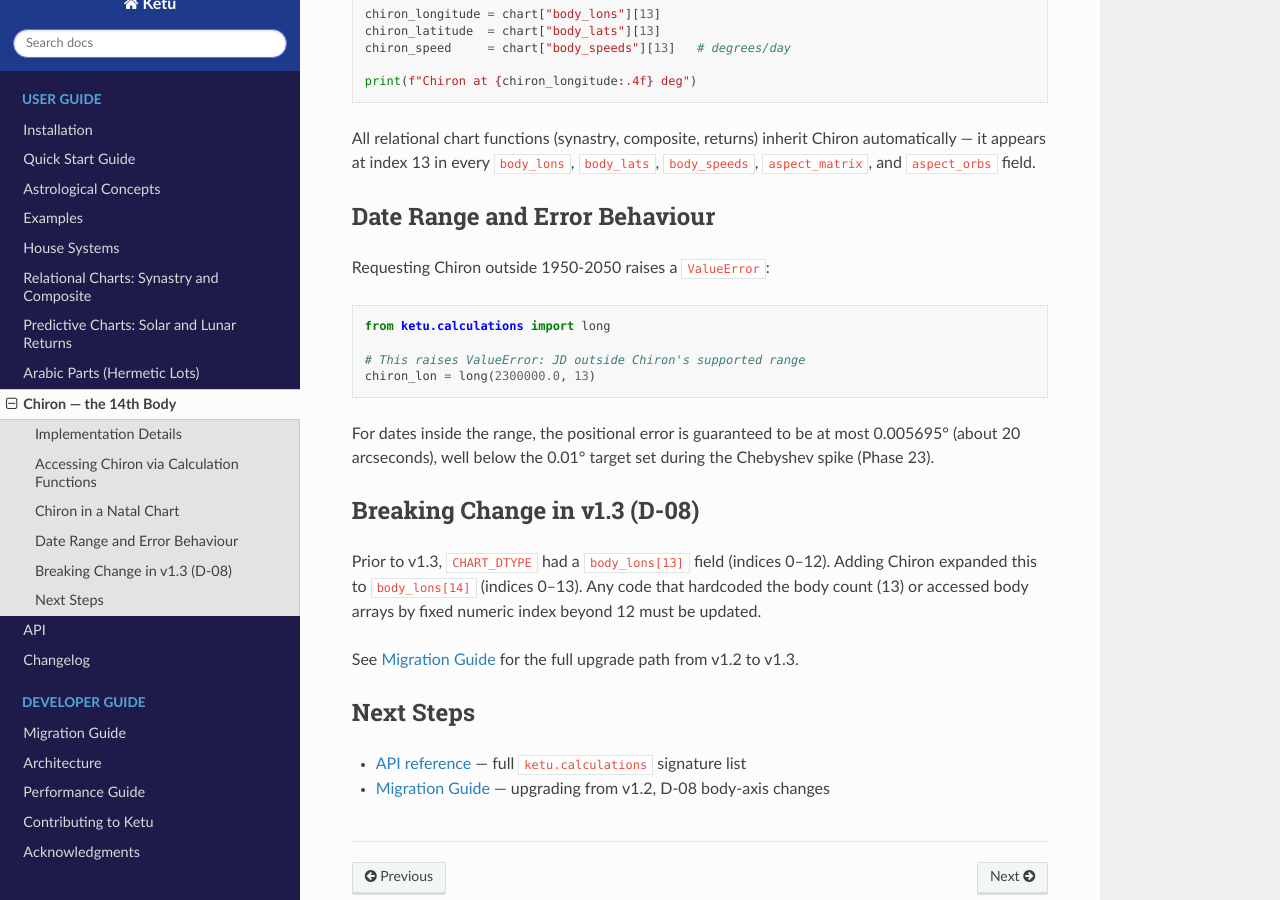
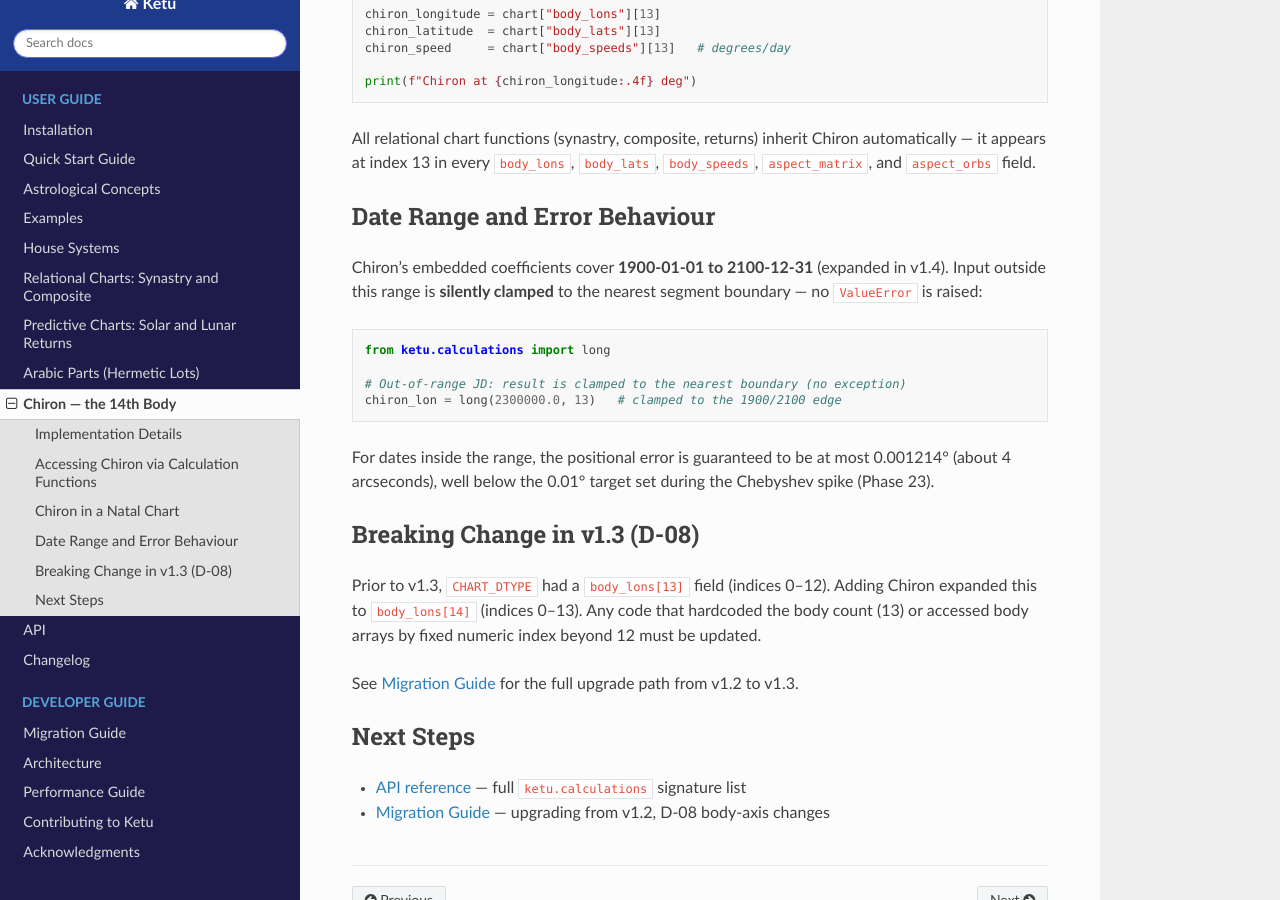
Before and after one commit to alkimya/ketu, a Sphinx documentation site: the page built from docs/source/chiron.md, in a window 1280 px wide and 900 px high, scrolled down 1339 px. Built offline with Sphinx 7.4.7 and the Read the Docs theme 3.1.0, drawn with Linux system fonts in a browser that asks for light colours.

Commit message:
docs(31-05): rewrite chiron.md Date Range section — clamping not ValueError
- Remove ValueError code example (behavior changed in Phase 30)
- Document silent clamping to nearest segment boundary
- Update range to 1900-2100 and accuracy to 0.001214° in the section prose
- No stale 1950/2050/0.005695/ValueError remains in the file

````diff
--- a/docs/source/chiron.md
+++ b/docs/source/chiron.md
@@ -61,16 +61,16 @@ All relational chart functions (synastry, composite, returns) inherit Chiron aut
 
 ## Date Range and Error Behaviour
 
-Requesting Chiron outside 1950-2050 raises a `ValueError`:
+Chiron's embedded coefficients cover **1900-01-01 to 2100-12-31** (expanded in v1.4). Input outside this range is **silently clamped** to the nearest segment boundary — no `ValueError` is raised:
 
 ```python
 from ketu.calculations import long
 
-# This raises ValueError: JD outside Chiron's supported range
-chiron_lon = long(2300000.0, 13)
+# Out-of-range JD: result is clamped to the nearest boundary (no exception)
+chiron_lon = long(2300000.0, 13)   # clamped to the 1900/2100 edge
 ```
 
-For dates inside the range, the positional error is guaranteed to be at most 0.005695° (about 20 arcseconds), well below the 0.01° target set during the Chebyshev spike (Phase 23).
+For dates inside the range, the positional error is guaranteed to be at most 0.001214° (about 4 arcseconds), well below the 0.01° target set during the Chebyshev spike (Phase 23).
 
 ## Breaking Change in v1.3 (D-08)
 
````
